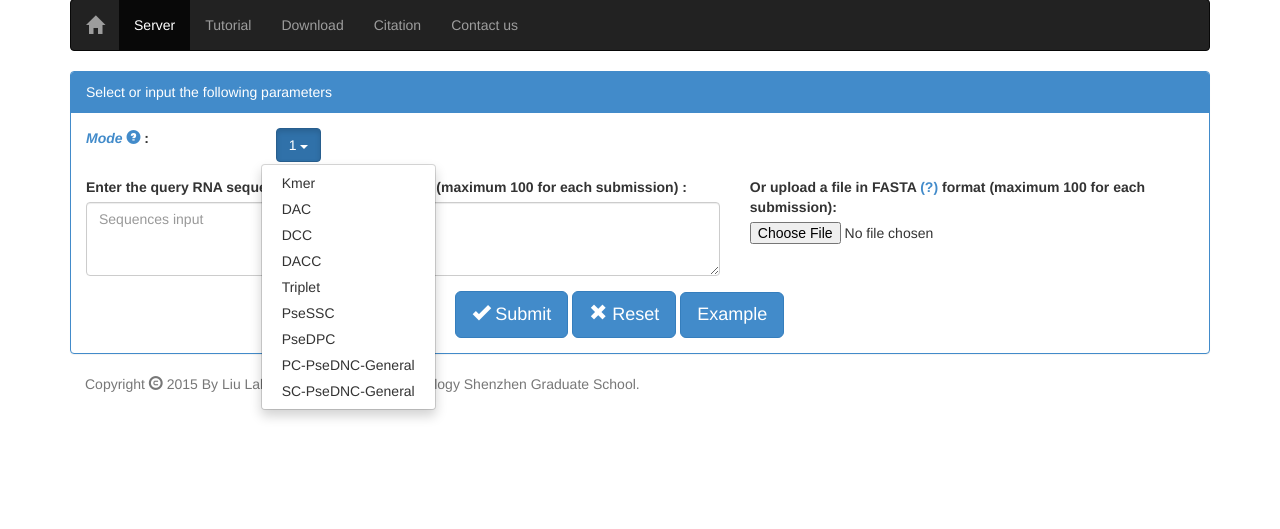
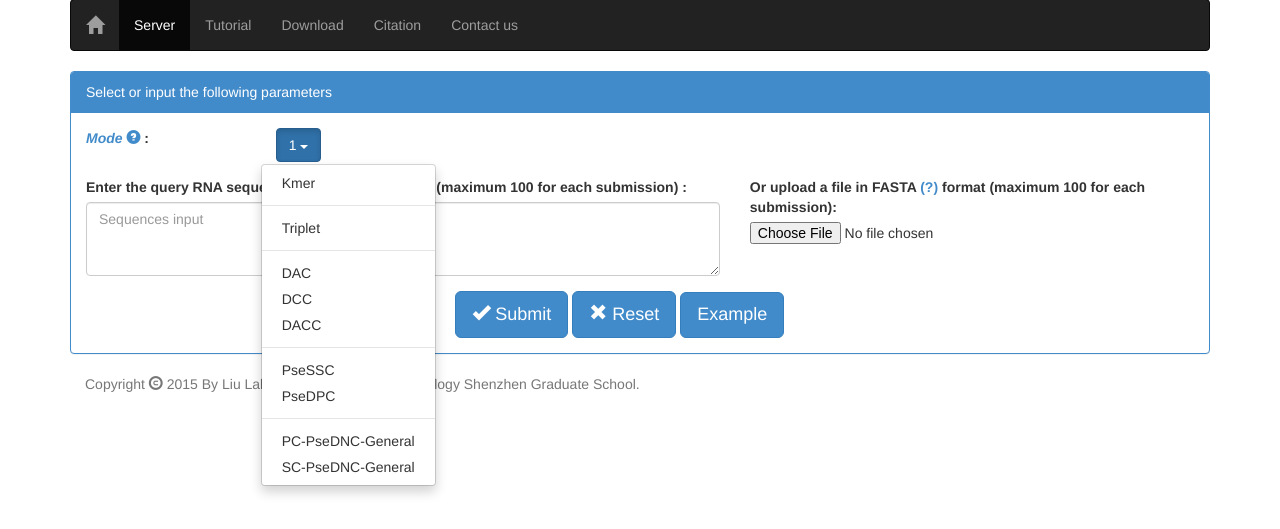
Before and after one commit to liufule12/repRNA_Web, a Flask app: page /RNA/1/ in a window 1280 px wide, after a click that opens the changed part. Shown: the part 271-800 px from the top of the page. Run offline with Flask 2, Linux system fonts and the light colour scheme; some libraries are stand-ins or nearby versions.

Commit message:
split the modes

```diff
--- a/webserver/templates/RNA.html
+++ b/webserver/templates/RNA.html
@@ -33,12 +33,16 @@
                             </button>
                             <ul class="dropdown-menu" role="menu">
                                 <li><a href="/RNA/Kmer/">Kmer</a></li>
+                                <li role="presentation" class="divider"></li>
+                                <li><a href="/RNA/Triplet/">Triplet</a></li>
+                                <li role="presentation" class="divider"></li>
                                 <li><a href="/RNA/DAC/">DAC</a></li>
                                 <li><a href="/RNA/DCC/">DCC</a></li>
                                 <li><a href="/RNA/DACC/">DACC</a></li>
-                                <li><a href="/RNA/Triplet/">Triplet</a></li>
+                                <li role="presentation" class="divider"></li>
                                 <li><a href="/RNA/PseSSC/">PseSSC</a></li>
                                 <li><a href="/RNA/PseDPC/">PseDPC</a></li>
+                                <li role="presentation" class="divider"></li>
                                 <li><a href="/RNA/PC-PseDNC-General/">PC-PseDNC-General</a></li>
                                 <li><a href="/RNA/SC-PseDNC-General/">SC-PseDNC-General</a></li>
                             </ul>
```
